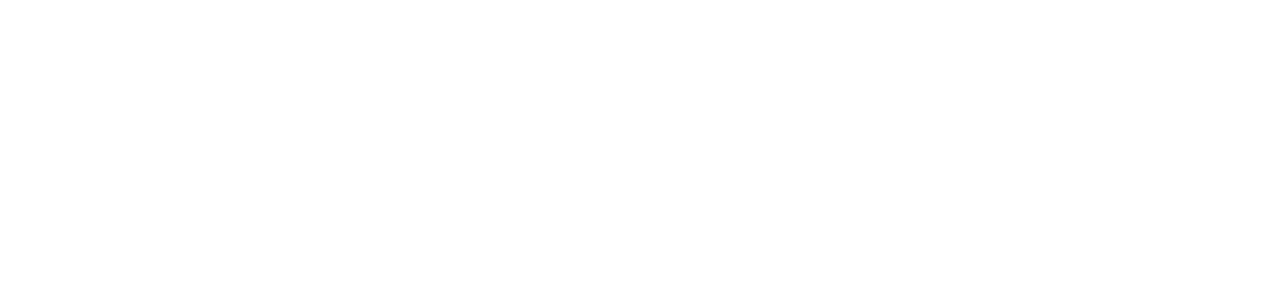
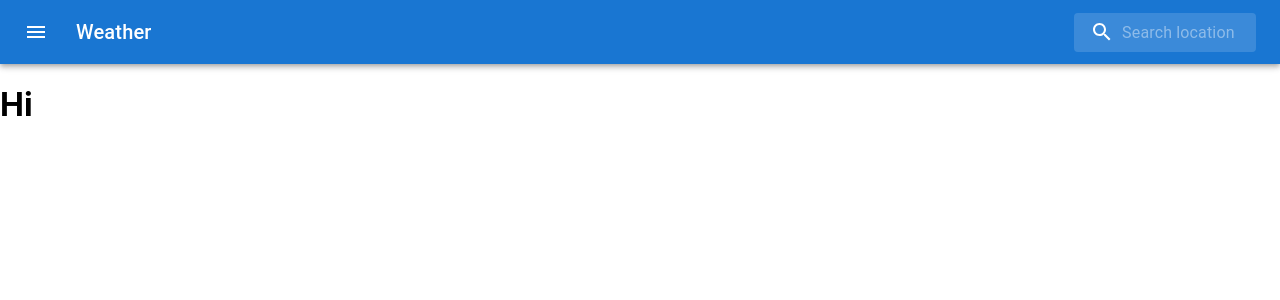
Before and after one commit to Viktor-117/Weather-proj, a React (Create React App) app: page /Weather-proj/weather in a window 1280 px wide. Before the commit this address had no page. Shown: the top 300 px of the page. Built offline with nearby package versions, Linux system fonts and the light colour scheme.

Commit message:
add WeatherView

```diff
--- a/src/components/App.jsx
+++ b/src/components/App.jsx
@@ -3,12 +3,14 @@
 import Layout from './Layout';
 
 const HomeView = lazy(() => import('pages/HomeView'));
+const WeatherView = lazy(() => import('pages/WeatherView'));
 
 export function App() {
   return (
     <Routes>
       <Route path="/" element={<Layout />}>
         <Route index element={<HomeView />} />
+        <Route path="/weather" element={<WeatherView />} />
       </Route>
     </Routes>
   );
--- a/src/components/Layout.jsx
+++ b/src/components/Layout.jsx
@@ -19,7 +19,7 @@
               marginTop: '30px',
             }}
           >
-            <RotatingLines strokeColor="#4fa94d" />
+            <RotatingLines strokeColor="#1976D2" />
           </div>
         }
       >
--- a/src/pages/HomeView/HomeView.jsx
+++ b/src/pages/HomeView/HomeView.jsx
@@ -1,10 +1,16 @@
+import { Navigate } from 'react-router-dom';
+import { useSelector } from 'react-redux';
+import selectors from 'redux/selectors';
 import { Box, Title } from './HomeView.styled';
 
 export default function HomeView() {
+  const cityIsChosen = useSelector(selectors.getCityName);
+
   return (
     <Box sx={{ width: '100%', maxWidth: 500 }}>
       <Title>Welcome to Weather Forecast Application!</Title>
       <Title>Please select your location in Searchbar</Title>
+      {cityIsChosen && <Navigate to="/weather" />}
     </Box>
   );
 }
--- a/src/pages/WeatherView/WetherView.jsx
+++ b/src/pages/WeatherView/WetherView.jsx
@@ -0,0 +1,8 @@
+import { useSelector } from 'react-redux';
+import selectors from 'redux/selectors';
+
+export default function WeatherView() {
+  const cityTitle = useSelector(selectors.getCityName);
+
+  return <h1>Hi</h1>;
+}
--- a/src/pages/WeatherView/index.js
+++ b/src/pages/WeatherView/index.js
@@ -0,0 +1 @@
+export { default } from './WetherView';
--- a/src/redux/slice.js
+++ b/src/redux/slice.js
@@ -22,7 +22,6 @@
   },
   extraReducers: {
     [getForecast.fulfilled](state, action) {
-      console.log('Hi');
       console.log(action.payload);
       state.isLoading = false;
       state.city = action.payload;
```
